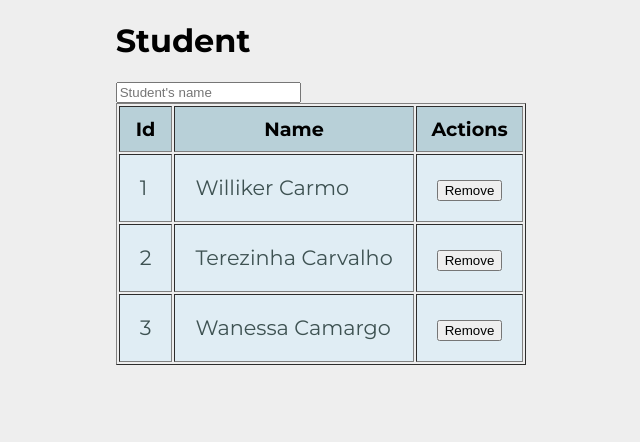
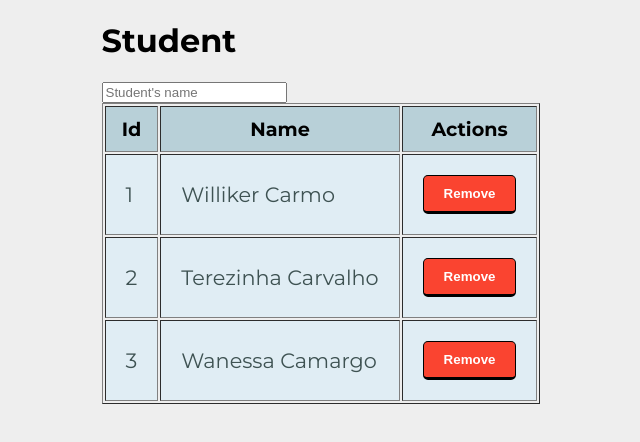
Before and after one commit to willikercarmo/ProjectSchoolVueJs, a Vue app: page / in a window 1280 px wide. Shown: the top 442 px of the page, without its empty margins (319-959 px from the left). Built offline with nearby package versions, Linux system fonts and the light colour scheme.

Commit message:
Styles Button

```diff
--- a/src/App.vue
+++ b/src/App.vue
@@ -32,6 +32,23 @@ html {
 #app {
 }
 
+.btn{
+  background-color: #fa4430;
+  border: 1px solid #000;
+  padding: 10px 20px;
+  cursor: pointer;
+  color: white;
+  font-weight: bold;
+  border-radius: 5px;
+  border-bottom: 3px solid black;
+}
+
+.btn:hover{
+  text-shadow: 1px 1px 1px black;
+  margin-top: 3px;
+  border-bottom: 1px solid black;
+}
+
 table {
   margin: 0px;
   padding: 0px;
```
